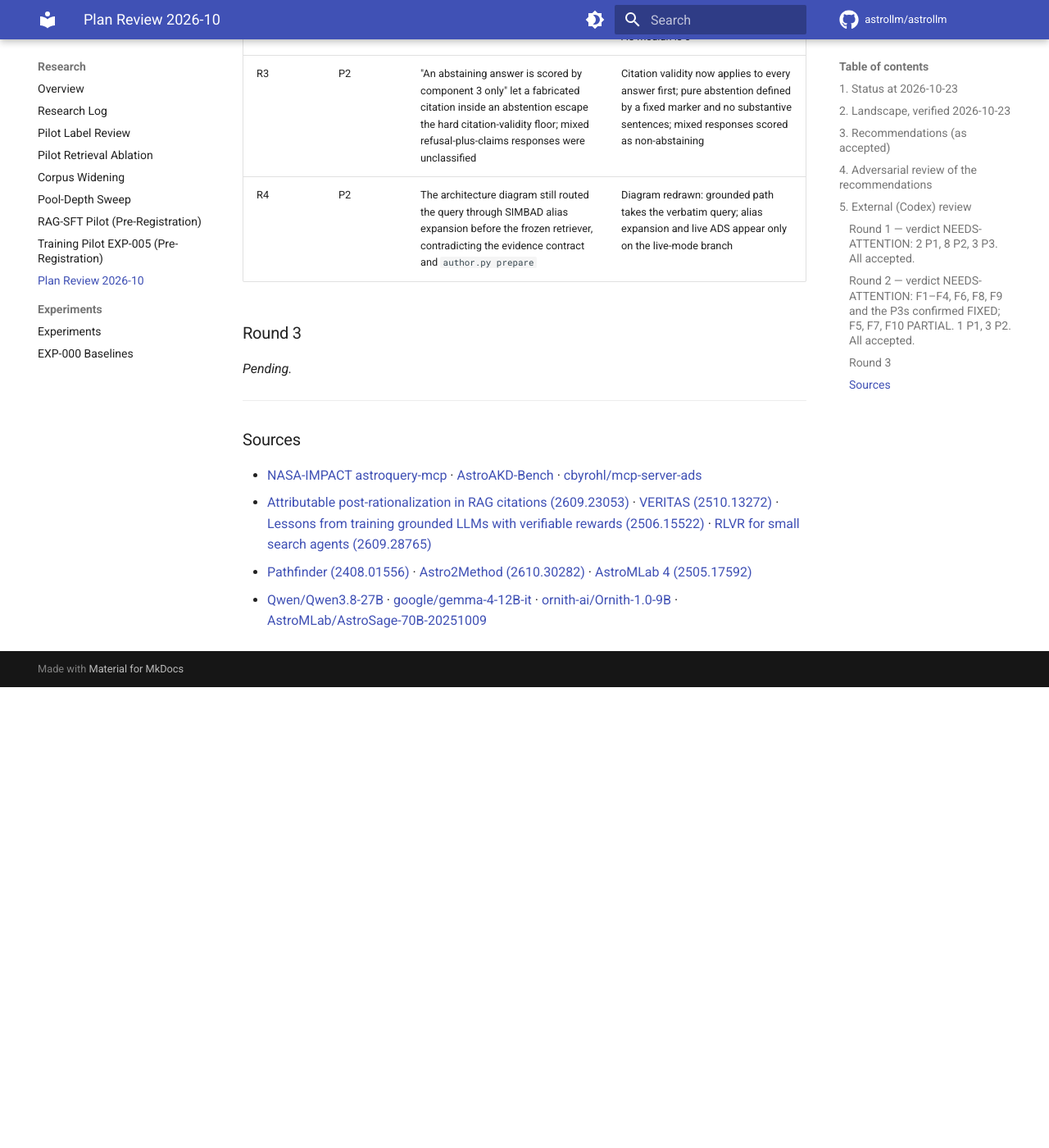
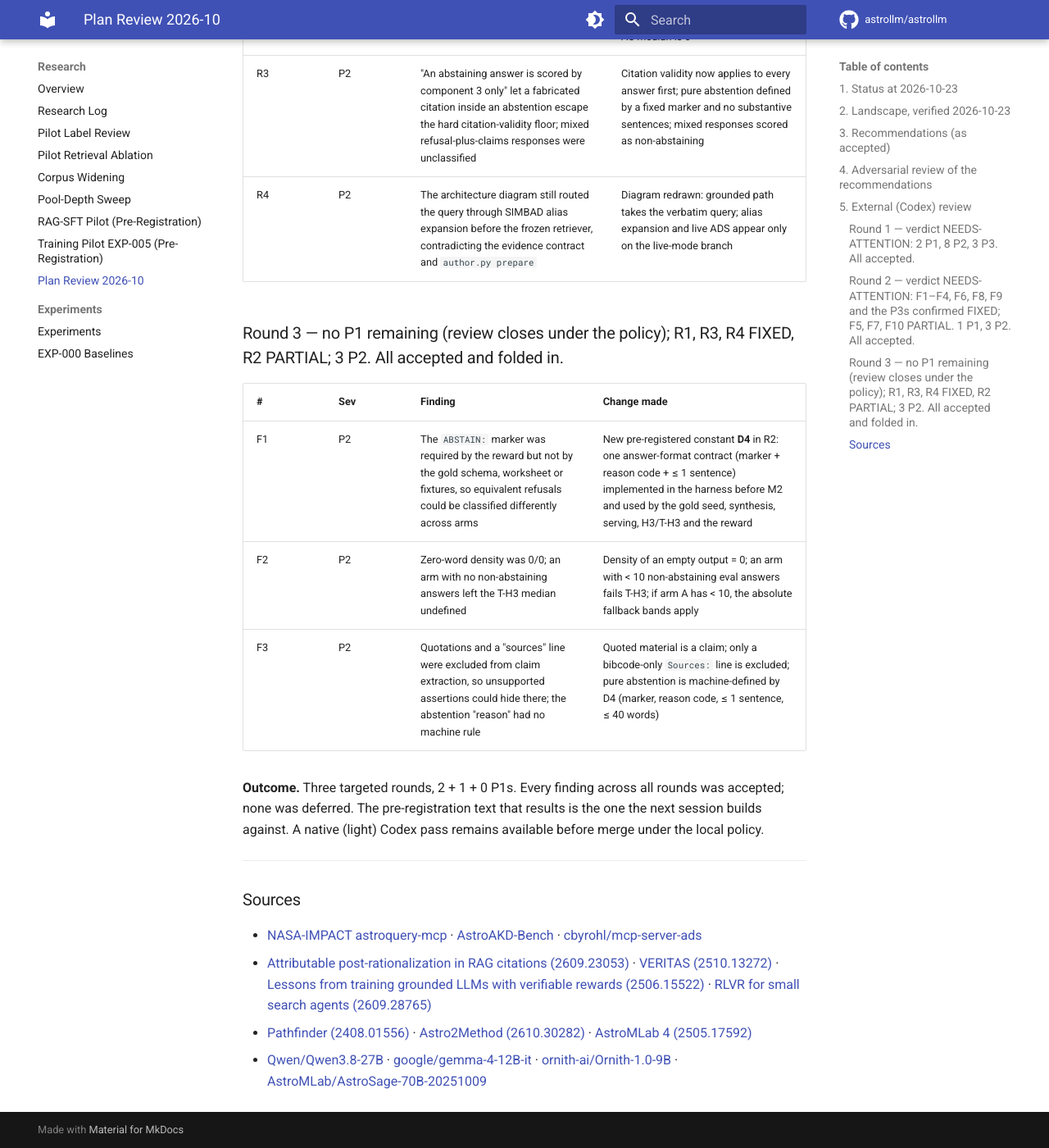
Before and after one commit to astrollm/astrollm, an MkDocs documentation site: the page built from docs/research/plan-review-2026-10.md, in a window 1280 px wide and 1400 px high, scrolled down 6902 px. Shown: the whole window at 82% size. Built offline with MkDocs 1.6.1 and Material for MkDocs 9.7.7, drawn with Linux system fonts in a browser that asks for light colours; comment, search, counter and statistics services are not loaded; before the commit the page ends 7740 px from its top, so only the background shows below that.

Commit message:
docs(plan-r2): fold in Codex round 3 P2s (D4 answer-format contract, T-H3 edge cases); session lab note
D4: one answer-format contract (ABSTAIN marker + reason code + <= 1 sentence)
shared by the gold seed, synthesis, serving, H3/T-H3 and the RL reward,
implemented before M2. T-H3: empty-output density = 0, < 10 non-abstaining
answers fails the arm, fallback bands when arm A is too small. Reward: quoted
material is a claim; only a bibcode-only Sources line is excluded. Round 3
returned no P1, closing the review. Adds the 2026-11-02 lab note per R2 rule 5.

Co-Authored-By: Claude Fable 5.1 <noreply@anthropic.com>

```diff
--- a/docs/research/plan-review-2026-10.md
+++ b/docs/research/plan-review-2026-10.md
@@ -124,9 +124,17 @@ none was deferred.
 | R3 | P2 | "An abstaining answer is scored by component 3 only" let a fabricated citation inside an abstention escape the hard citation-validity floor; mixed refusal-plus-claims responses were unclassified | Citation validity now applies to every answer first; pure abstention defined by a fixed marker and no substantive sentences; mixed responses scored as non-abstaining |
 | R4 | P2 | The architecture diagram still routed the query through SIMBAD alias expansion before the frozen retriever, contradicting the evidence contract and `author.py prepare` | Diagram redrawn: grounded path takes the verbatim query; alias expansion and live ADS appear only on the live-mode branch |
 
-### Round 3
+### Round 3 — no P1 remaining (review closes under the policy); R1, R3, R4 FIXED, R2 PARTIAL; 3 P2. All accepted and folded in.
 
-*Pending.*
+| # | Sev | Finding | Change made |
+|---|-----|---------|-------------|
+| F1 | P2 | The `ABSTAIN:` marker was required by the reward but not by the gold schema, worksheet or fixtures, so equivalent refusals could be classified differently across arms | New pre-registered constant **D4** in R2: one answer-format contract (marker + reason code + ≤ 1 sentence) implemented in the harness before M2 and used by the gold seed, synthesis, serving, H3/T-H3 and the reward |
+| F2 | P2 | Zero-word density was 0/0; an arm with no non-abstaining answers left the T-H3 median undefined | Density of an empty output = 0; an arm with < 10 non-abstaining eval answers fails T-H3; if arm A has < 10, the absolute fallback bands apply |
+| F3 | P2 | Quotations and a "sources" line were excluded from claim extraction, so unsupported assertions could hide there; the abstention "reason" had no machine rule | Quoted material is a claim; only a bibcode-only `Sources:` line is excluded; pure abstention is machine-defined by D4 (marker, reason code, ≤ 1 sentence, ≤ 40 words) |
+
+**Outcome.** Three targeted rounds, 2 + 1 + 0 P1s. Every finding across all rounds was accepted;
+none was deferred. The pre-registration text that results is the one the next session builds
+against. A native (light) Codex pass remains available before merge under the local policy.
 
 ---
 
--- a/mkdocs.yml
+++ b/mkdocs.yml
@@ -93,6 +93,7 @@ nav:
   - Lab Reports:
     - Overview: lab/index.md
     - Week 01 — Pilot Retrieval: lab/week-01.md
+    - 2026-11-02 — Plan Revision 2: lab/2026-11-02-plan-revision-2.md
   - Planning:
     - V1 Plan — Revision 2 (current): V1_PLAN_R2.md
     - V1 Final Plan (Revision 1, frozen): V1_FINAL_PLAN.md
```
Also changed, not shown: docs/RESEARCH_LOG.md (+5 -3 lines), docs/V1_PLAN_R2.md (+1 -0 lines), docs/lab/2026-11-02-plan-revision-2.md (added, +30 -0 lines), docs/lab/index.md (+4 -3 lines), docs/research/training-pilot.md (+16 -8 lines).
